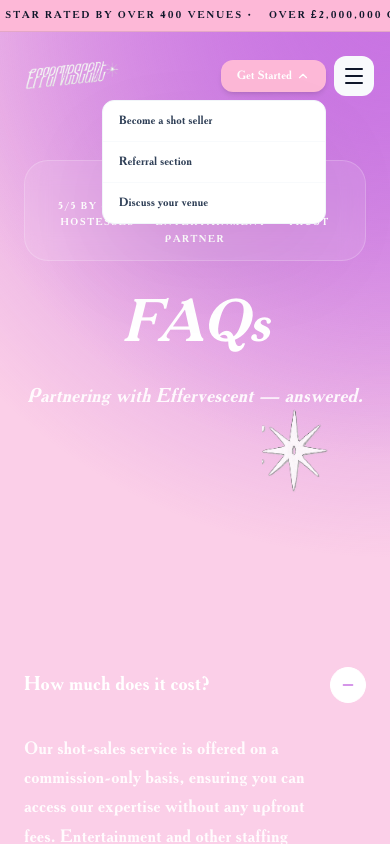
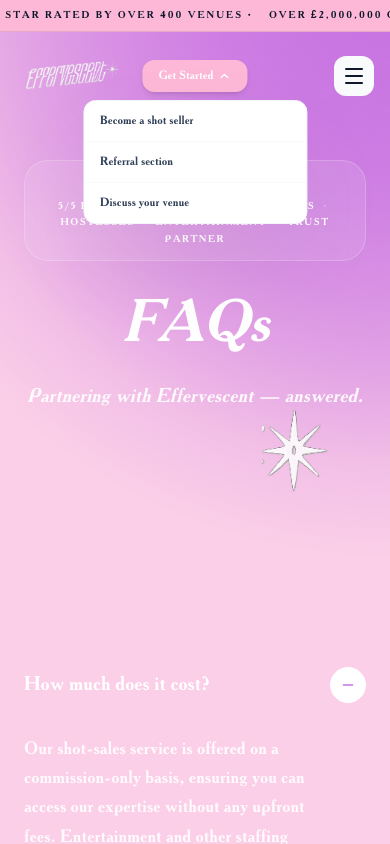
Before and after one commit to veltraaisolutions/Effervescent-Agency-website, a Next.js app: page /faq in a window 390 px wide. Both pictures are taken after a click on the button "Get Started". Shown: the top 844 px of the page. Built offline with nearby package versions, Linux system fonts and the light colour scheme.

Commit message:
Added a single button in mobile ha ving involved with three options

```diff
--- a/src/components/Navbar.tsx
+++ b/src/components/Navbar.tsx
@@ -64,7 +64,7 @@
           }`}
       >
         <div className="max-w-[1600px] mx-auto px-4 lg:px-8">
-          <div className="flex justify-between items-center gap-4">
+          <div className="flex justify-between items-center gap-4 relative">
             {/* Logo */}
             <Link href="/" className="flex-shrink-0 flex items-center group">
               <div className="h-14 w-28 md:h-20 md:w-40 relative transition-transform duration-500 group-hover:scale-110">
@@ -109,6 +109,32 @@
                 </AnimatePresence>
               </div>
             </Link>
+
+            {/* Mobile Action Dropdown (Centered) */}
+            <div className="xl:hidden absolute left-1/2 -translate-x-1/2">
+              <div className="relative">
+                <button
+                  onClick={() => setMobileDropdownOpen(!mobileDropdownOpen)}
+                  className="bg-primary text-white px-4 py-2 rounded-xl text-xs font-black shadow-md flex items-center gap-1 whitespace-nowrap"
+                >
+                  Get Started <ChevronDown size={14} className={`transition-transform ${mobileDropdownOpen ? 'rotate-180' : ''}`} />
+                </button>
+                <AnimatePresence>
+                  {mobileDropdownOpen && (
+                    <motion.div
+                      initial={{ opacity: 0, y: 10 }}
+                      animate={{ opacity: 1, y: 0 }}
+                      exit={{ opacity: 0, y: 10 }}
+                      className="absolute left-1/2 -translate-x-1/2 top-full mt-2 w-56 bg-white rounded-xl shadow-premium border border-slate-100 overflow-hidden flex flex-col"
+                    >
+                      <Link href="/shot-sellers" onClick={() => setMobileDropdownOpen(false)} className="px-4 py-3 text-xs font-bold text-slate-700 hover:bg-slate-50 border-b border-slate-50">Become a shot seller</Link>
+                      <Link href="/referrals" onClick={() => setMobileDropdownOpen(false)} className="px-4 py-3 text-xs font-bold text-slate-700 hover:bg-slate-50 border-b border-slate-50">Referral section</Link>
+                      <Link href="/contact" onClick={() => setMobileDropdownOpen(false)} className="px-4 py-3 text-xs font-bold text-slate-700 hover:bg-slate-50">Discuss your venue</Link>
+                    </motion.div>
+                  )}
+                </AnimatePresence>
+              </div>
+            </div>
 
             {/* Center Navigation */}
             <div className="hidden xl:flex items-center gap-2">
@@ -156,28 +182,6 @@
 
             {/* Mobile menu button */}
             <div className="xl:hidden flex items-center gap-2">
-              <div className="relative">
-                <button
-                  onClick={() => setMobileDropdownOpen(!mobileDropdownOpen)}
-                  className="bg-primary text-white px-4 py-2 rounded-xl text-xs font-black shadow-md flex items-center gap-1"
-                >
-                  Get Started <ChevronDown size={14} className={`transition-transform ${mobileDropdownOpen ? 'rotate-180' : ''}`} />
-                </button>
-                <AnimatePresence>
-                  {mobileDropdownOpen && (
-                    <motion.div
-                      initial={{ opacity: 0, y: 10 }}
-                      animate={{ opacity: 1, y: 0 }}
-                      exit={{ opacity: 0, y: 10 }}
-                      className="absolute right-0 top-full mt-2 w-56 bg-white rounded-xl shadow-premium border border-slate-100 overflow-hidden flex flex-col"
-                    >
-                      <Link href="/shot-sellers" onClick={() => setMobileDropdownOpen(false)} className="px-4 py-3 text-xs font-bold text-slate-700 hover:bg-slate-50 border-b border-slate-50">Become a shot seller</Link>
-                      <Link href="/referrals" onClick={() => setMobileDropdownOpen(false)} className="px-4 py-3 text-xs font-bold text-slate-700 hover:bg-slate-50 border-b border-slate-50">Referral section</Link>
-                      <Link href="/contact" onClick={() => setMobileDropdownOpen(false)} className="px-4 py-3 text-xs font-bold text-slate-700 hover:bg-slate-50">Discuss your venue</Link>
-                    </motion.div>
-                  )}
-                </AnimatePresence>
-              </div>
               <button
                 onClick={() => setMobileMenuOpen(!mobileMenuOpen)}
                 className="text-slate-900 p-2 bg-slate-50 rounded-xl hover:bg-slate-100 transition-colors"
@@ -218,23 +222,8 @@
               );
             })}
             <div className="pt-4 space-y-3">
-              <Link
-                href="/contact"
-                onClick={() => setMobileMenuOpen(false)}
-                className={`block w-full bg-primary text-white text-center py-4 rounded-xl font-black text-sm shadow-lg ${pathname === "/contact" ? "ring-4 ring-primary/20" : ""
-                  }`}
-              >
-                Discuss Your Venue With Us
-              </Link>
-              <Link
-                href="https://effervescent-agency.vercel.app"
-                target="_blank"
-                rel="noopener noreferrer"
-                onClick={() => setMobileMenuOpen(false)}
-                className="block w-full bg-slate-900 text-white text-center py-4 rounded-xl font-black text-sm shadow-lg"
-              >
-                Start Making £ Today
-              </Link>
+
+
 
               <div className="flex justify-center gap-8 pt-4">
                 <Link href="https://instagram.com/effervescent.agency" target="_blank" className="text-slate-500 hover:text-primary transition-colors">
```
